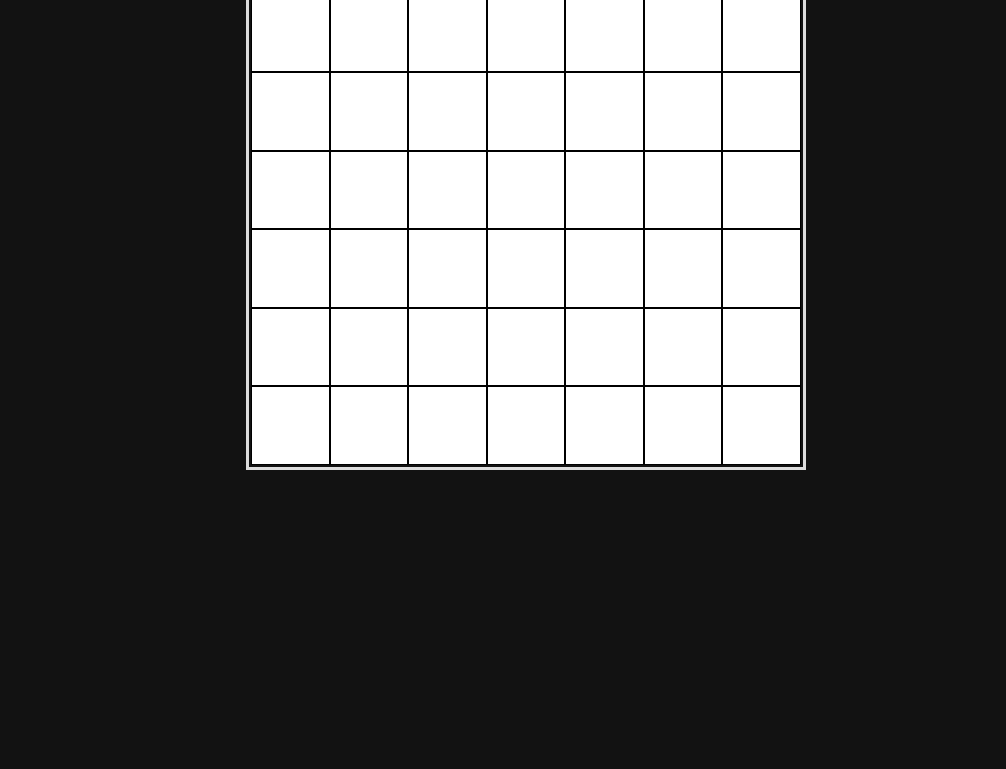
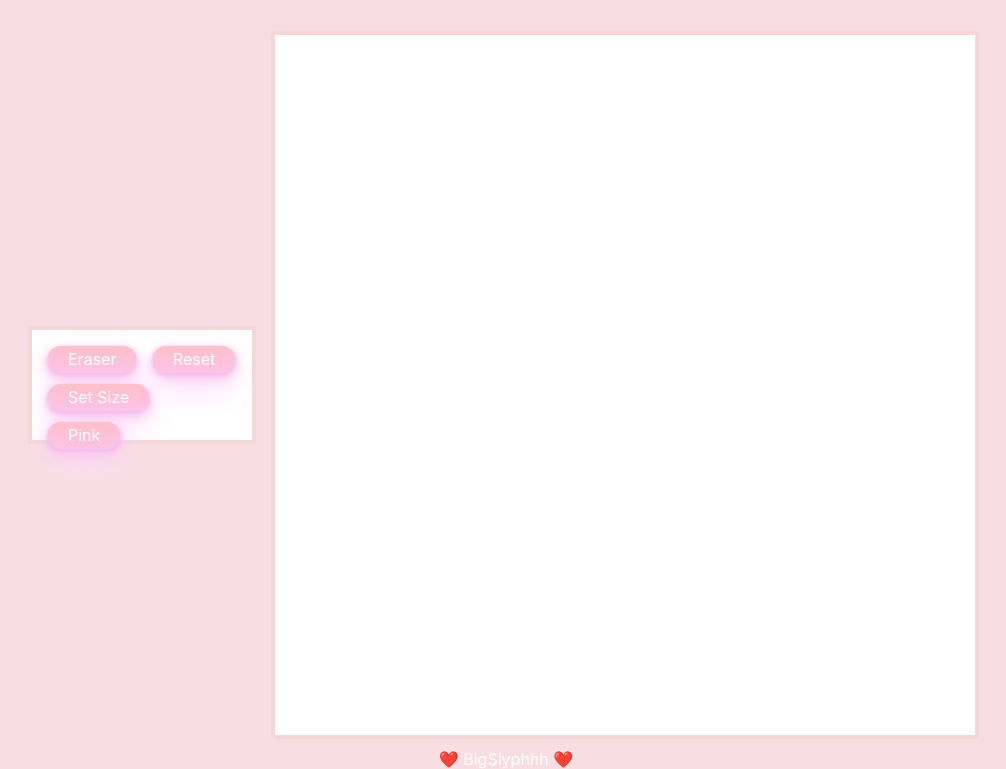
Before and after one commit to BigSlyph/Etch-a-Sketch, a plain HTML site: page index.html in a window 1280 px wide. Shown: the part 119-888 px from the top of the page, without its empty margins (134-1140 px from the left). Before the commit the page ends 800 px from the top, so only its background shows below. Drawn offline with Linux system fonts and the light colour scheme.

Commit message:
fixed the extra div issue

```diff
--- a/index.html
+++ b/index.html
@@ -8,19 +8,25 @@
     <title>ETCH-A-SKETCH</title>
 </head>
 <body>
-<button id="btnLime">Lime</button>
- <button id="btnRainbow">Rainbow</button>
- <button id="btnErase">Eraser</button>
- <button id="btnReset">Reset</button>
- <button id="btnSetSize">Set Size</button>
- <div class="container">
 
-     <div class="grid">
+<h1>Etch-a-Sketch</h1>
 
-     </div>
-
+ <div class="content">
+    <div class="buttonCon">
+        <div class="buttons">
+         <button id="eraser">Eraser</button>
+         <button id="reset">Reset</button>
+         <button id="setSize">Set Size</button>
+         <button id="pink">Pink</button>
+        </div>
+       </div>
+    <div class="container">
+    </div>
 
  </div>
+ <div class="footer">
+    ❤️ BigSlyphhh ❤️
+  </div>
     <link rel="stylesheet" href="style.css">
     <script src="java.js"></script>
 </body>
--- a/java.js
+++ b/java.js
@@ -1,50 +1,65 @@
-const grid = document.querySelector(".grid");
-const resetButton = document.getElementById("btnReset");
-const eraseButton = document.getElementById("btnErase");
-const rainbowButton = document.getElementById("btnRainbow");
-const limeButton = document.getElementById("btnLime");
-const sizeButton = document.getElementById("btnSetSize");
+const container = document.querySelector(".container");
+const eraser = document.getElementById("eraser");
+const size = document.getElementById("setSize");
+const pink = document.getElementById("pink");
+const reset = document.getElementById("reset");
 
 
-function createGrid(rows, cols) {
-    grid.style.setProperty('--grid-rows', rows);
-    grid.style.setProperty('--grid-cols', cols);
-    for (c = 0; c < (rows * cols); c++) {
-      let cell = document.createElement("div");
-      grid.appendChild(cell).className = "square";
 
-      cell.addEventListener('mouseover', e => e.target.classList.add('my-color-class'))
+function createGrid(size){
+  container.style.gridTemplateRows = `repeat(${size}, 1fr)`;
+  container.style.gridTemplateColumns = `repeat(${size}, 1fr)`;
 
-      resetButton.addEventListener('click', () => {
-        console.log ('reset button click');
-        cell.classList.remove('my-color-class')
-      });
+  for (let i = 0 ; i < (size*size); i++) {
+    let cell = document.createElement("div");
+    cell.style.backgroundColor = "white";
+    cell.style.border = "white solid 0.1px";
+    container.appendChild(cell);
 
-      limeButton.addEventListener('click', () => {
-        console.log('lime button click');
+    cell.addEventListener('mouseover', e=> {
+      cell.style.backgroundColor = "pink";
+    })
+
+    eraser.addEventListener('click', e=> {
+      cell.addEventListener('mouseover', e=> {
+        cell.style.backgroundColor = "white";
+      })
+    })
+    pink.addEventListener('click', e=> {
+      cell.addEventListener('mouseover', e=> {
+        cell.style.backgroundColor = "pink";
+      })
+    })
+
+    function resetGrid(){
+      reset.addEventListener('click', e=>{
+        cell.style.backgroundColor = "white";
+
+      })
+    }
+
+    resetGrid()
+  }
+}
+
+createGrid(16)
 
 
-      });
 
-      eraseButton.addEventListener('click', () => {
-        console.log('eraser button click')
-      });
-
-    };
+function setSize () {
+  let x = prompt("What size grid? (Up to 100)")
+  container.style.gridTemplateRows = `repeat(${size}, 1fr)`;
+  container.style.gridTemplateColumns = `repeat(${size}, 1fr)`;
+  container.innerHTML = '';
+  if (x > 100){
+    alert("Must be 100 or less")
+  }
+  else {
+    createGrid(x)
+  }
+}
 
 
-  };
-
-createGrid(7, 7)
-
-sizeButton.addEventListener('click', () => {
-console.log ('set size click')
-let size = prompt("What size grid?")
-if (size < 70){
-
-  createGrid(size, size)
-}
-else {
-  alert ("Must be below 70")
-}
-});
+size.addEventListener('click', e =>{
+  setSize()
+})
--- a/style.css
+++ b/style.css
@@ -1,40 +1,81 @@
-:root {
+html {
+  background-color: rgb(248, 222, 226);
+}
+body {
+  margin: 0;
+  min-height: 100vh;
+  display: flex;
+  flex-direction: column;
+  font-family: CerebriSans-Regular,-apple-system,system-ui,Roboto,sans-serif;
 
-  --grid-cols: 1;
-  --grid-rows: 1;
+}
 
-  height: 100vh;
-  margin: 0;
-  overflow: hidden;
-  color-scheme: dark;
-  }
+.content {
+  display: flex;
+  align-items: center;
+  justify-content: center;
+}
 
-  .grid {
-    width: 550px;
-    height: 550px;
-    display: grid;
-    border: #ddd solid;
-    padding: 2px;
-    overflow: hidden;
-    grid-template-rows: repeat(var(--grid-rows) );
-    grid-template-columns: repeat(var(--grid-cols), 1fr);
-
-  }
-
-  body {
-    width: min(65ch, 100% - 4rem);
-    margin-inline: auto;
+.container {
+  width: 700px;
+  height: 700px;
+  display: grid;
+  margin: 10px;
+  border: 4px solid rgb(244, 215, 215);
+  border-radius: 5px;
+}
 
 
-  }
+h1 {
+  text-align: center;
+  font-weight: 900;
+  color: white;
+  font-size: 55px;
+  text-shadow: -1px 0 white, 0 1px white, 1px 0 white, 0 -1px white;
+}
 
-  .square {
-    background-color: #ffffff;
-    border: 0.1px solid black;
 
-    }
 
-  .my-color-class {
-    background-color: #00ff00;
+.buttonCon {
+  width: 200px;
+  height: 90px;
+  padding: 10px;
+  margin: 5px;
+  background-color: white;
+  border:4px rgb(244, 215, 215) solid;
+}
 
-  }
+.footer {
+  display: flex;
+  align-items: center;
+  justify-content: center;
+}
+
+
+/* CSS for button design from cssscan, edited to suit color-scheme*/
+button {
+  background-color: pink;
+  border-radius: 100px;
+  box-shadow: rgba(252, 196, 246, 0.657) 0 -25px 18px -14px inset,rgba(245, 202, 237, 0.948) 0 1px 2px,rgb(238, 185, 234) 0 2px 4px,rgb(255, 185, 235) 0 4px 8px,rgba(241, 192, 230, 0.484) 0 8px 16px,rgb(255, 220, 254) 0 16px 32px;
+  color: white;
+  cursor: pointer;
+  display: inline-block;
+  font-family: CerebriSans-Regular,-apple-system,system-ui,Roboto,sans-serif;
+  padding: 3px 20px;
+  text-align: center;
+  text-decoration: none;
+  transition: all 250ms;
+  border: 0;
+  font-size: 16px;
+  margin: 6px;
+
+}
+
+button:hover {
+  box-shadow: rgb(238, 173, 230) 0 -25px 18px -14px inset,rgba(248, 186, 237, 0.948) 0 1px 2px,rgb(255, 177, 250) 0 2px 4px,rgb(244, 171, 223) 0 4px 8px,rgb(203, 163, 194) 0 8px 16px,rgb(242, 202, 241) 0 16px 32px;
+  transform: scale(1.05) rotate(-1deg);
+}
+
+.footer {
+  color: white;
+}
```
